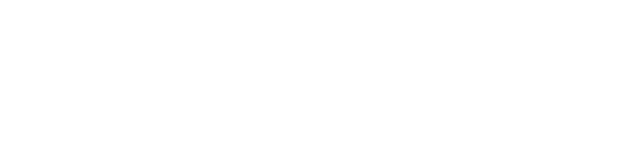
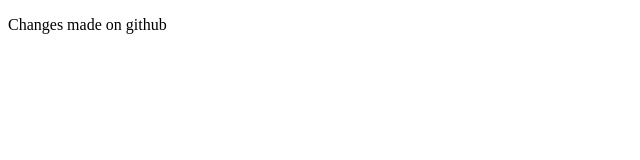
Before and after one commit to AndrzejSterniewski/nauka-gita-2, a plain HTML site: page index.html in a window 1280 px wide. Shown: the whole page, without its empty margins (0-640 px from the left). Drawn offline with Linux system fonts and the light colour scheme.

Commit message:
Update index.html

```diff
--- a/index.html
+++ b/index.html
@@ -6,6 +6,8 @@
     <title>Document</title>
 </head>
 <body>
+    <p>Changes made on github
+    </p>
 
 </body>
 </html>
```
